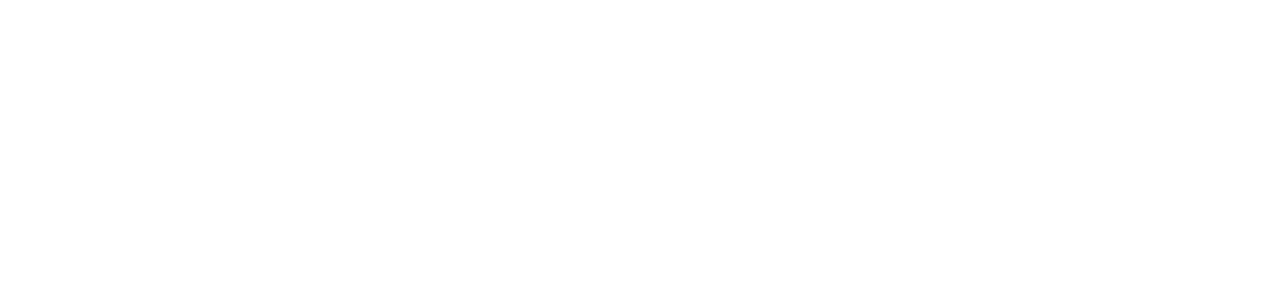
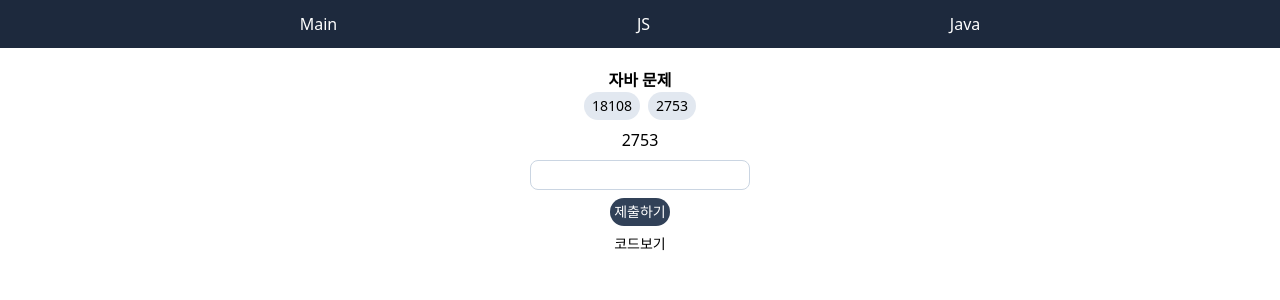
Before and after one commit to kimej214/codestudy, a React (Vite) app: page /java/2753 in a window 1280 px wide. Before the commit this address had no page. Shown: the top 300 px of the page. Built offline with nearby package versions, Linux system fonts and the light colour scheme.

Commit message:
[2753] 자바 문제 풀이 추가

```diff
--- a/src/App.jsx
+++ b/src/App.jsx
@@ -6,6 +6,7 @@
 import Quiz10926 from "./component/js/Quiz10926";
 import Quiz2675 from "./component/js/Quiz2675";
 import Quiz18108 from "./component/java/Quiz18108";
+import Quiz2753 from "./component/java/Quiz2753";
 
 function App() {
   return (
@@ -19,6 +20,7 @@
           </Route>
           <Route path="java" element={<Java />}>
             <Route path="18108" element={<Quiz18108 />} />
+            <Route path="2753" element={<Quiz2753 />} />
           </Route>
         </Route>
       </Routes>
--- /dev/null
+++ b/src/component/java/Quiz2753.jsx
@@ -0,0 +1,159 @@
+import { useState } from "react";
+
+const codeString1 = `
+import { useState } from "react";
+
+const Quiz2753 = () => {
+  const [inputYear, setInputYear] = useState("");
+
+  const handleChange = (e) => {
+    const digitOnly = e.target.value.replace(/[^0-9]/g, "");
+    setInputYear(digitOnly);
+  };
+
+  const handleSubmit = (e) => {
+    e.preventDefault();
+
+    const year =
+      (inputYear % 4 === 0 && inputYear % 100 !== 0) || inputYear % 400 === 0;
+    setInputYear(year ? 1 : 0);
+  };
+  return (
+    <div className="flex flex-col items-center">
+      <div className="p-2">2753</div>
+      <form
+        onSubmit={handleSubmit}
+        className="flex flex-col gap-2 items-center"
+      >
+        <input
+          type="text"
+          value={inputYear}
+          className="border border-slate-300 rounded-lg bg-white py-1 px-2 text-sm"
+          onChange={handleChange}
+        />
+        <button
+          type="submit"
+          className="cursor-pointer rounded-2xl p-1 bg-slate-700 text-white text-sm"
+        >
+          제출하기
+        </button>
+      </form>
+    </div>
+  );
+};
+
+export default Quiz2753;
+`;
+
+const codeString2 = `
+import java.util.Scanner;
+
+// 윤년
+// https://www.acmicpc.net/problem/2753
+public class Main {
+
+    public static void main(String[] args) {
+        Scanner sc = new Scanner(System.in);
+        int year = sc.nextInt();
+        boolean leapYear = (year % 4 == 0 && year % 100 != 0) || year % 400 == 0;
+
+        System.out.println(leapYear ? 1 : 0);
+    }
+
+}
+`;
+
+const codeString3 = `
+const fs = require("fs");
+
+const input = fs.readFileSync(0, "utf8").trim();
+const year = Number(input);
+
+const leapYear =
+  (year % 4 === 0 && year % 100 !== 0) || year % 400 === 0;
+
+console.log(leapYear ? 1 : 0);
+
+`;
+
+const CodeViewer = ({ code }) => {
+  return (
+    <pre
+      className="bg-slate-100 text-black p-4 rounded-lg text-sm overflow-x-hidden"
+      style={{
+        whiteSpace: "pre-wrap",
+        wordBreak: "break-word",
+      }}
+    >
+      <code>{code}</code>
+    </pre>
+  );
+};
+
+const Quiz2753 = () => {
+  const [open, setOpen] = useState(false);
+  const [inputYear, setInputYear] = useState("");
+
+  const handleChange = (e) => {
+    const digitOnly = e.target.value.replace(/[^0-9]/g, "");
+    setInputYear(digitOnly);
+  };
+
+  const handleSubmit = (e) => {
+    e.preventDefault();
+
+    const year =
+      (inputYear % 4 === 0 && inputYear % 100 !== 0) || inputYear % 400 === 0;
+    setInputYear(year ? 1 : 0);
+  };
+  return (
+    <div className="flex flex-col items-center">
+      <div className="p-2">2753</div>
+      <form
+        onSubmit={handleSubmit}
+        className="flex flex-col gap-2 items-center"
+      >
+        <input
+          type="text"
+          value={inputYear}
+          className="border border-slate-300 rounded-lg bg-white py-1 px-2 text-sm"
+          onChange={handleChange}
+        />
+        <button
+          type="submit"
+          className="cursor-pointer rounded-2xl p-1 bg-slate-700 text-white text-sm"
+        >
+          제출하기
+        </button>
+      </form>
+      <button
+        type="button"
+        className="mt-2 text-sm"
+        onClick={() => setOpen((v) => !v)}
+      >
+        {open ? "닫기" : "코드보기"}
+      </button>
+      {open && (
+        <div>
+          <div className="w-full max-w-2xl my-4">
+            <CodeViewer code={codeString1} />
+          </div>
+
+          {/* 실제 사이트 제출용 코드 */}
+          <div className="text-center text-sm">실제 제출용 (자바 코드)</div>
+          <div className="w-full max-w-2xl my-4">
+            <CodeViewer code={codeString2} />
+          </div>
+
+          {/* Node.js 코드 */}
+          <div className="text-center text-sm">Node.js라면?</div>
+          <div className="w-full max-w-2xl my-4">
+            <CodeViewer code={codeString3} />
+          </div>
+        </div>
+      )}
+    </div>
+  );
+};
+
+export default Quiz2753;
--- a/src/pages/Java.jsx
+++ b/src/pages/Java.jsx
@@ -10,6 +10,9 @@
         <Link to="18108" className={quizBtnCss}>
           18108
         </Link>
+        <Link to="2753" className={quizBtnCss}>
+          2753
+        </Link>
       </div>
       <Outlet />
     </div>
```
